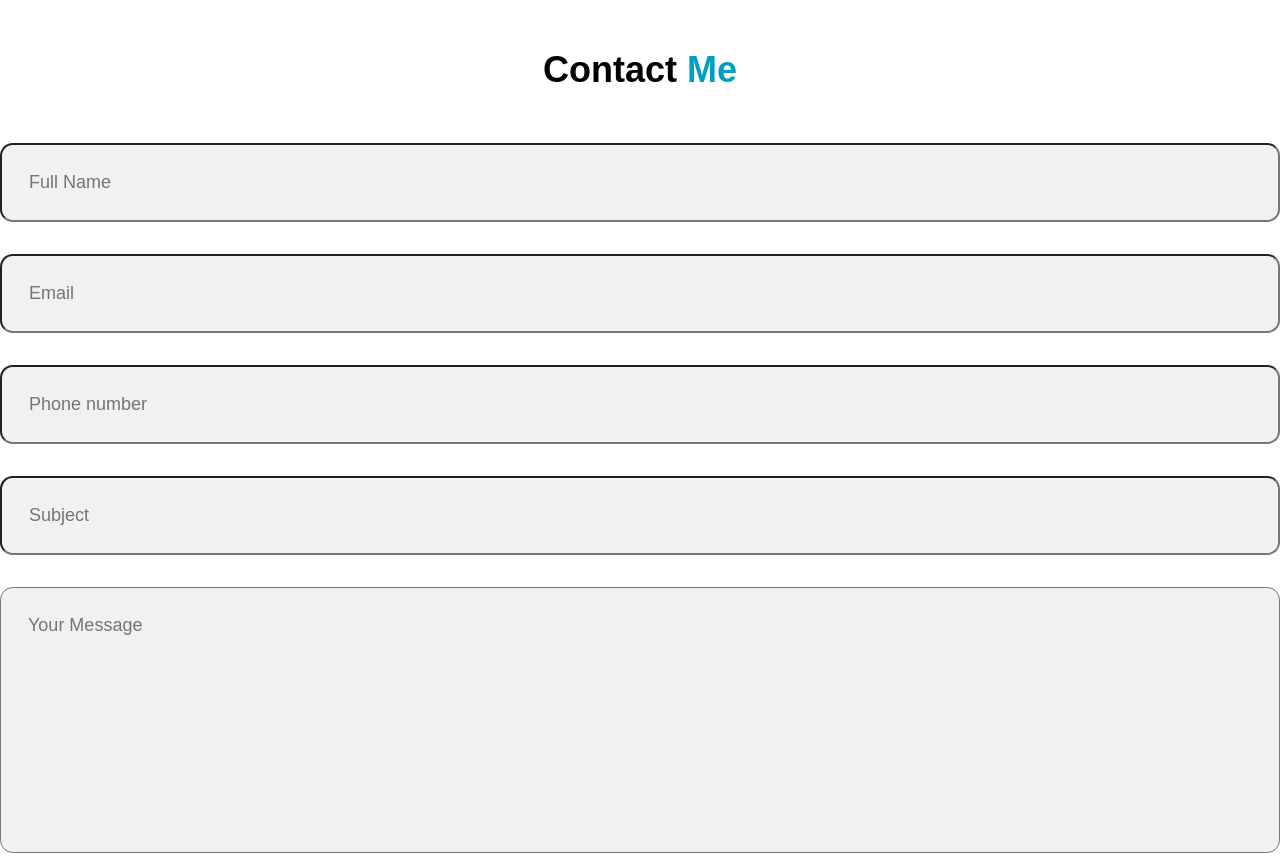
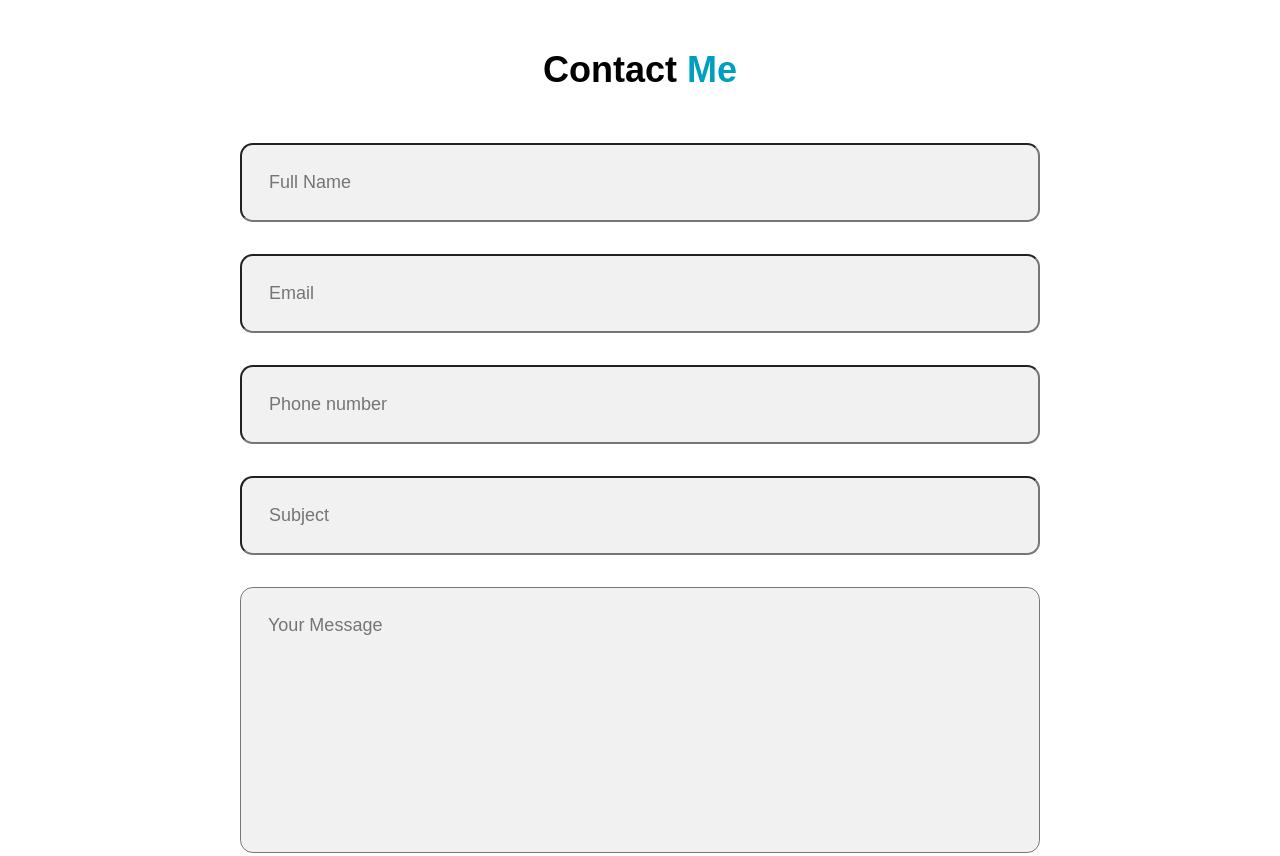
Before and after one commit to ElierEstopinan/Portfolio-Website, a plain HTML site: page index.html in a window 1280 px wide. Shown: the part 1800-2656 px from the top of the page. Drawn offline with nearby package versions, Linux system fonts and the light colour scheme.

```diff
--- a/style.css
+++ b/style.css
@@ -175,7 +175,7 @@
   margin-bottom: 1em;
   font-size: 36px;
 }
-.form-box form{
+.contact-form form{
   max-width: 50em;
   margin: 1rem auto;
   text-align: center;
```
